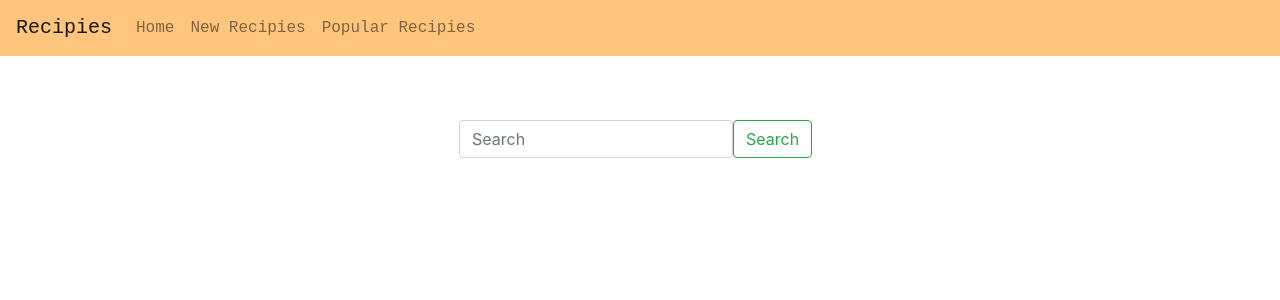
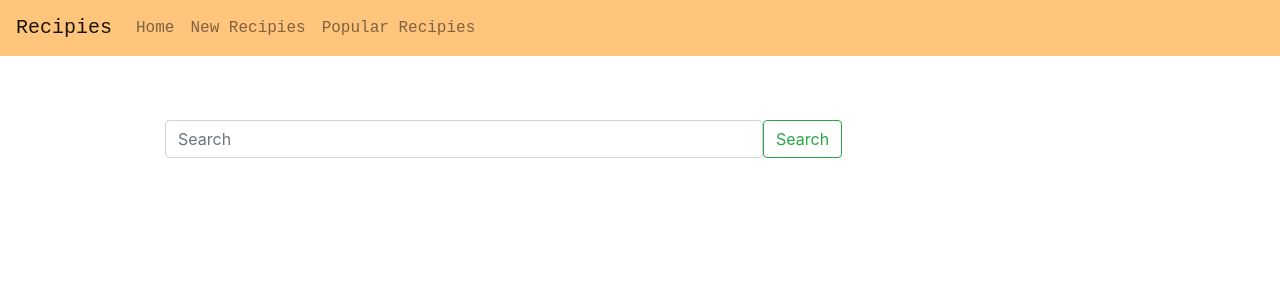
Before and after one commit to TiffanyJan/Recipies, a React (Create React App) app: page / in a window 1280 px wide. Shown: the top 300 px of the page. Built offline with nearby package versions, Linux system fonts and the light colour scheme.

Commit message:
amend search bar

```diff
--- a/src/App.css
+++ b/src/App.css
@@ -8,5 +8,18 @@
   display: flex;
   flex-flow: row wrap;
   align-items: center;
-  margin-left: 374px;;
+  margin-left: 80px;;
 }
+
+.col-sm {
+  flex-basis: 0;
+  flex-grow: 1;
+  min-width: 0;
+  max-width: 100%;
+}
+
+.form-inline .form-control {
+  display: inline-block;
+  width: 598px;
+  vertical-align: middle;
+}
```
